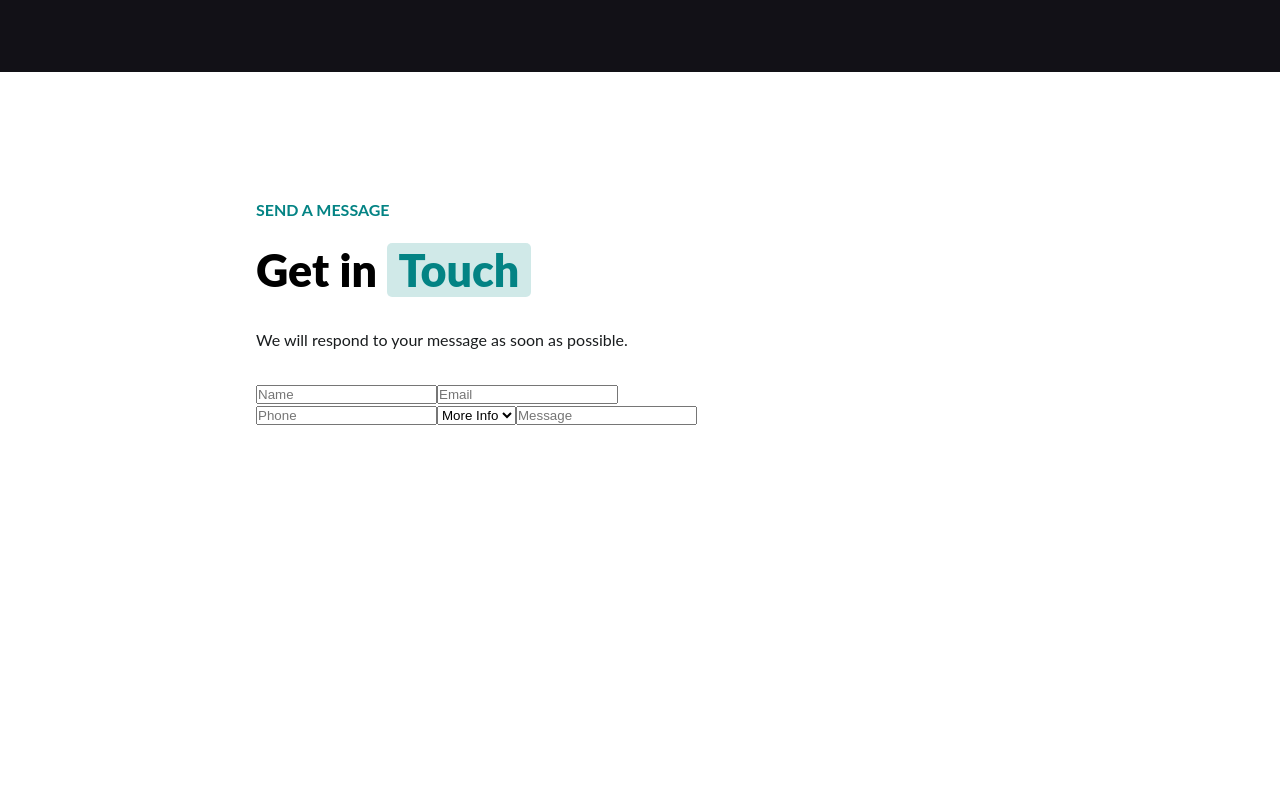
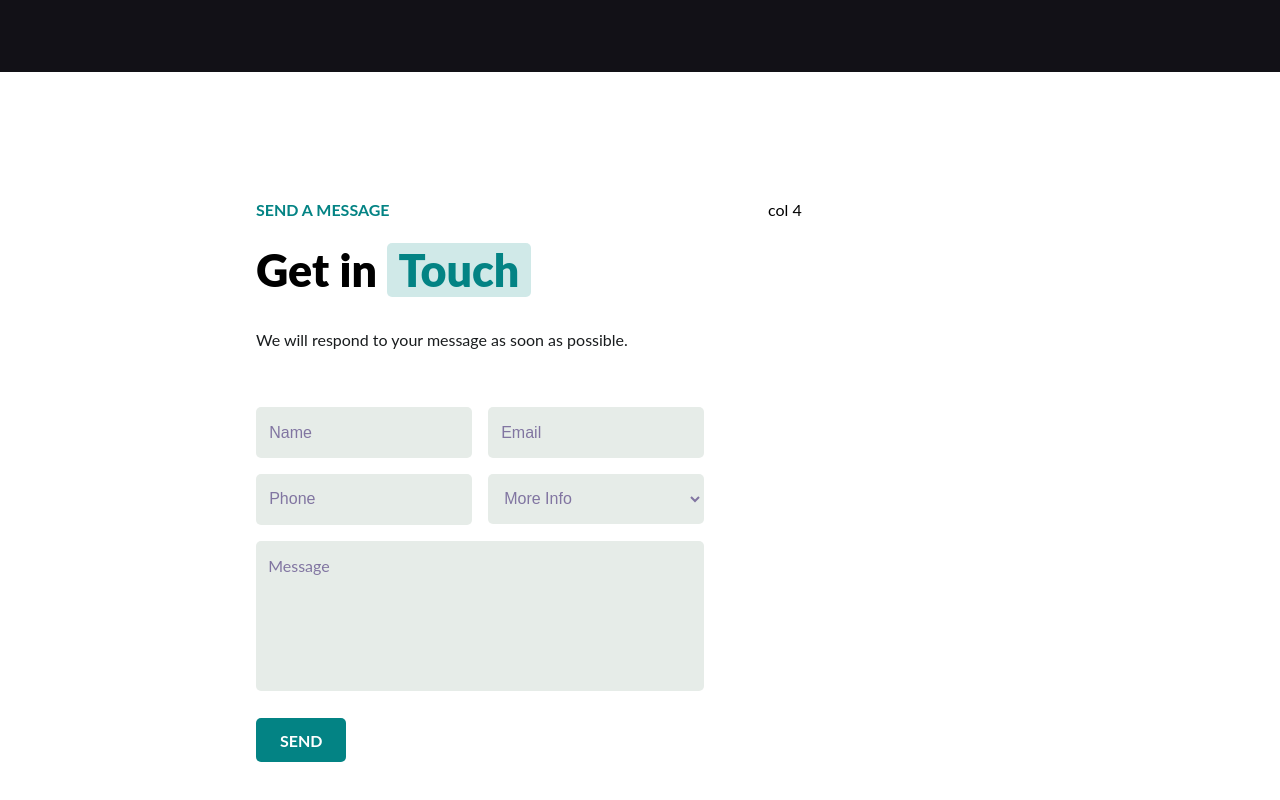
Before and after one commit to SydVic/proj-html-vuejs, a Vue app: page / in a window 1280 px wide. Shown: the part 4890-5690 px from the top of the page. Before the commit the page ends 5443 px from the top, so only its background shows below. Built offline with nearby package versions, Linux system fonts and the light colour scheme; a web font is replaced by a local one.

Commit message:
aggiunto stile a form di contatto

```diff
--- a/src/components/MainContactUs.vue
+++ b/src/components/MainContactUs.vue
@@ -2,7 +2,7 @@
   <section class="contact-us">
     <div class="container-general">
       <div class="row">
-        <div class="col-lg-8">
+        <div class="col-lg-7">
           <div class="form-wrapper">
             <div class="form-text">
               <h3 class="title-small">send a message</h3>
@@ -11,20 +11,25 @@
                 <span class="title-highlighted txt-brand">Touch</span>
               </h2>
               <p class="paragraph">We will respond to your message as soon as possible.</p>
-              <form action="">
-                <input type="text" class="" placeholder="Name">
+              <!-- FORM -->
+              <form class="contact-us" action="">
+                <input type="text" class="input-name" placeholder="Name">
                 <input type="email" class="" placeholder="Email">
                 <input type="text" class="" placeholder="Phone">
-                <select name="" id="">
+                <select class="options-select" name="" id="">
                   <option value="">More Info</option>
                 </select>
-                <input type="text" class="" placeholder="Message">
+                <textarea class="leave-message" placeholder="Message"></textarea>
               </form>
+              <!-- /FORM -->
+              <div class="btn">
+                <div class="btn-primary">send</div>
+              </div>
             </div>
           </div>
         </div>
-        <div class="col-lg-4">
-          <div class="contacts-wrapper"></div>
+        <div class="col-lg-4 col-lg-offset-1">
+          <div class="contacts-wrapper">col 4</div>
         </div>
       </div>
     </div>
@@ -46,5 +51,54 @@ section.contact-us {
   .paragraph {
     color: $shark;
   }
+
+  .contact-us {
+    width: 100%;
+    margin-top: 3.5rem;
+
+    input[type=text],
+    input[type=email],
+    select,
+    textarea {
+      padding: .9rem .7rem;
+      background-color: $gray-nurse;
+      border-color: transparent;
+      border-radius: 5px;
+      color: #8175a1;
+      font-size: 1rem;
+      margin-bottom: 1rem;
+
+      &::placeholder {
+        font-size: 1rem;
+        color: #8175a1;
+      }
+    }
+
+    input[type=text] {
+      width: calc(50% - .5rem);
+      margin-right: .5rem;
+    }
+
+    input[type=email] {
+      width: calc(50% - .5rem);
+      margin-left: .5rem;
+    }
+
+    select.options-select {
+      width: calc(50% - .5rem);
+      margin-left: .5rem;
+    }
+
+    textarea.leave-message {
+      font-family: "Lato", sans-serif;
+      width: 100%;
+      min-height: 150px;
+      resize: none;
+    }
+  }
+
+  .btn {
+    margin-top: .5rem;
+  }
 }
 </style>
--- a/src/style/variables.scss
+++ b/src/style/variables.scss
@@ -4,6 +4,7 @@ $brand-primary-shadow: rgba(22, 146, 142, .2);
 $header-top-bg: #403a36;
 $sections-bg: #121117;
 $white: #ffffff;
+$gray-nurse: #e6ece8;
 $silver-sand: #bcbdbd;
 $mid-gray: #69696d;
 $shark: #191c1e;
```
